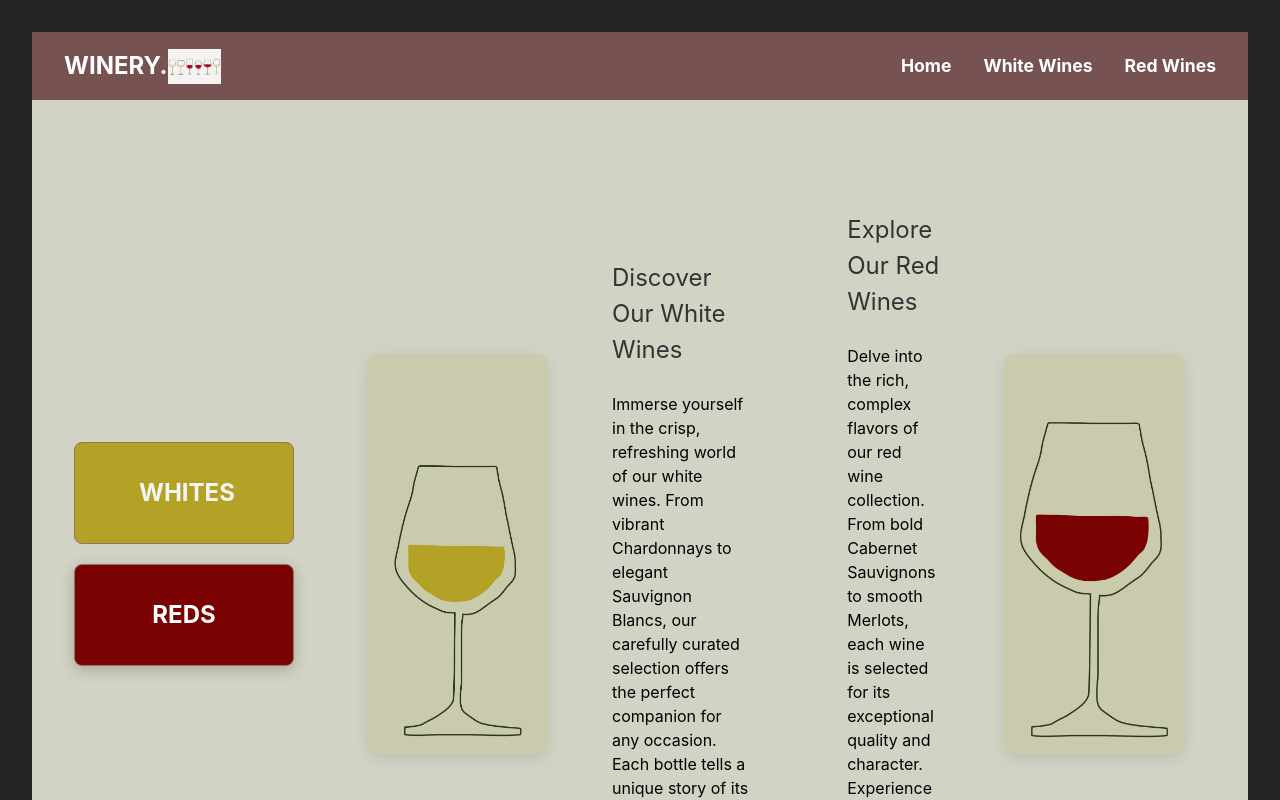
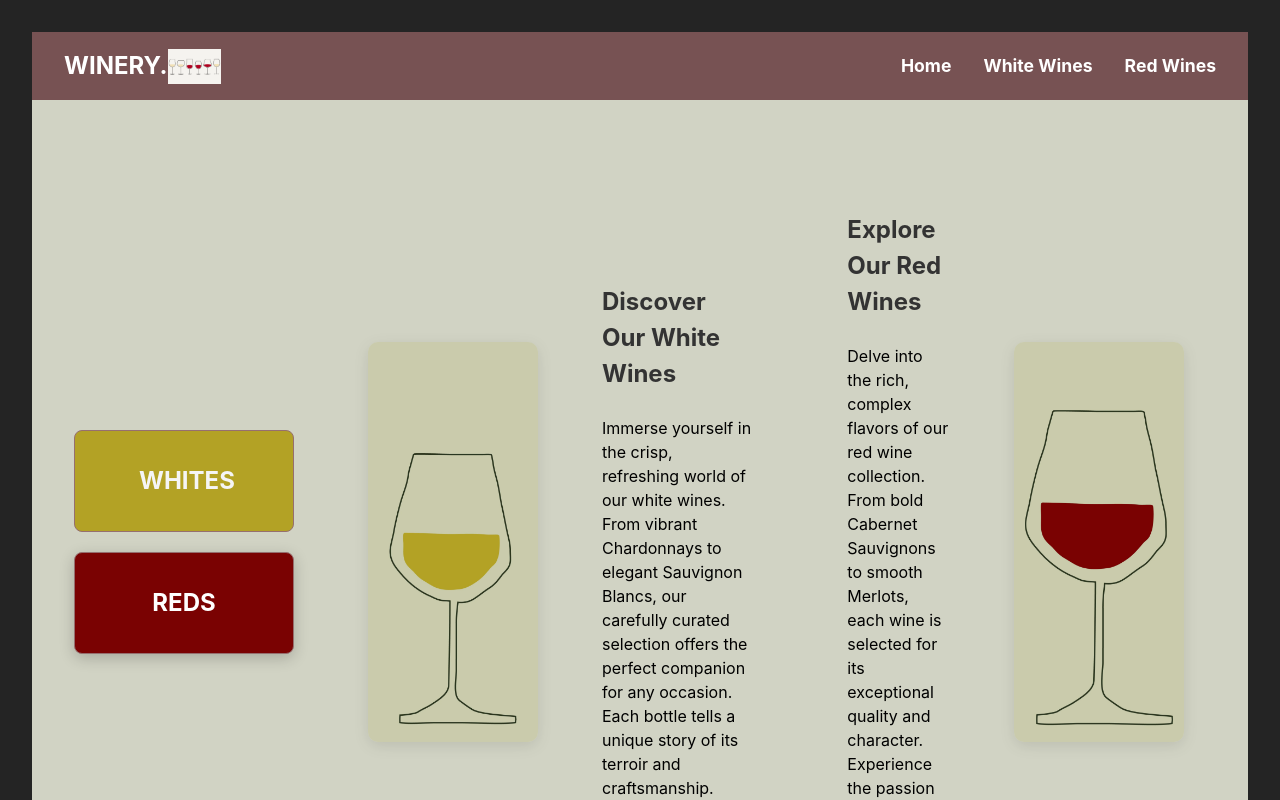
Before and after one commit to mangemange111/WineEshop, a React (Vite) app: page / in a window 1280 px wide. Shown: the top 800 px of the page. Built offline with nearby package versions, Linux system fonts and the light colour scheme.

Commit message:
små styling section text

```diff
--- a/src/pages/Home.css
+++ b/src/pages/Home.css
@@ -11,7 +11,7 @@
 
 .section-image {
     flex: 1;
-    max-width: 180px;
+    max-width: 170px;
     height: 400px;
     object-fit: cover;
     border-radius: 10px;
@@ -30,6 +30,7 @@
     font-size: 1.5rem;
     color: #333;
     margin-bottom: 0.5rem;
+    font-weight: bold;
 }
 
 .section-text {
```
